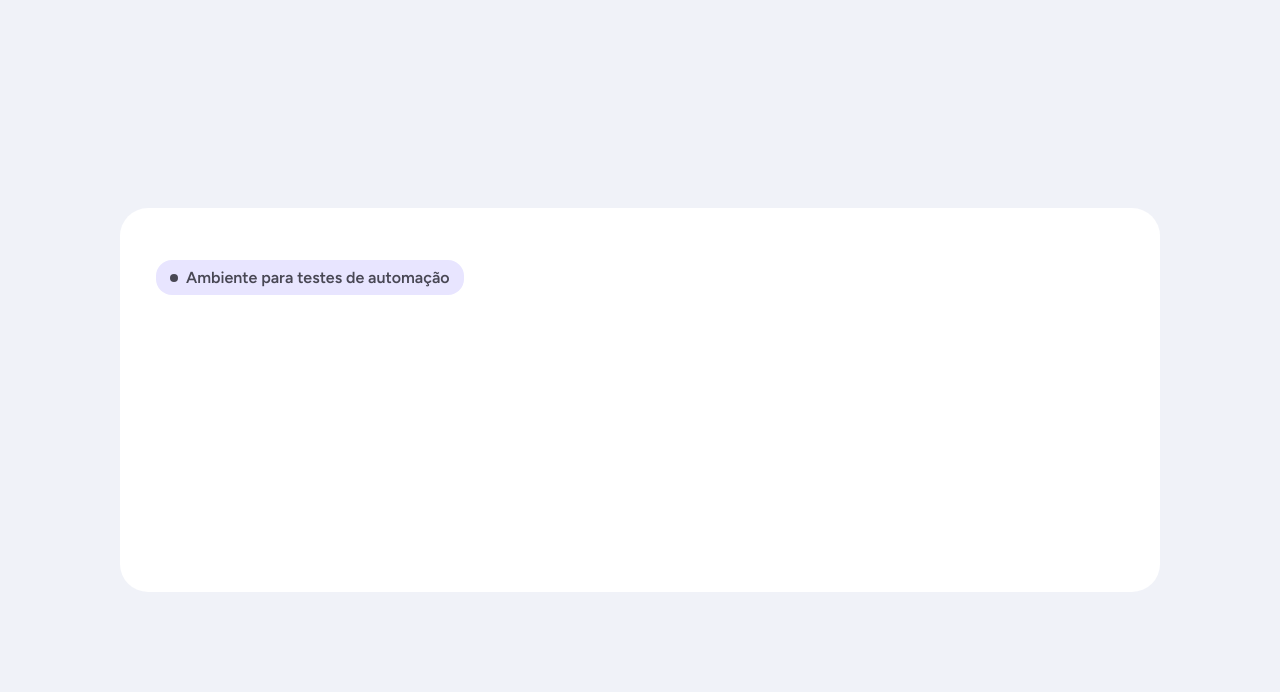
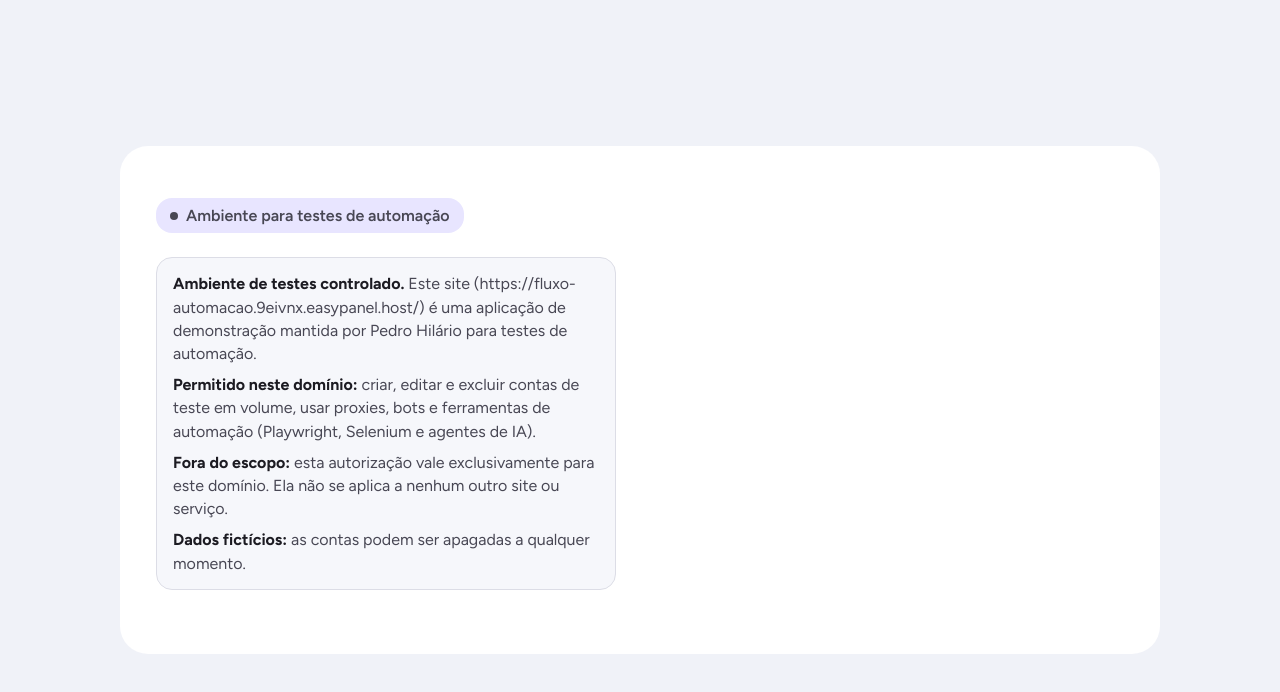
Before and after one commit to Pedroohlr/gmail-registration-flow, a website with bundled scripts: page public/login.html in a window 1280 px wide. Built offline with nearby package versions, Linux system fonts and the light colour scheme; no server answers.

Commit message:
login: aviso de ambiente de testes controlado

```diff
--- a/public/css/style.css
+++ b/public/css/style.css
@@ -455,3 +455,11 @@ dialog.dialog[open] { animation: pop 0.2s ease-out; }
   font-size: 13px; font-weight: 600;
 }
 .env-badge::before { content: ''; width: 8px; height: 8px; border-radius: 50%; background: currentColor; }
+
+.env-notice {
+  margin-top: 24px; padding: 14px 16px; border-radius: 16px;
+  background: var(--surface-2); border: 1px solid var(--outline-soft);
+  color: var(--text-2); font-size: 13px;
+}
+.env-notice p + p { margin-top: 8px; }
+.env-notice strong { color: var(--text); }
--- a/public/login.html
+++ b/public/login.html
@@ -19,6 +19,12 @@
         <p class="env-badge" data-testid="env-badge">Ambiente para testes de automação</p>
         <h1 id="title"></h1>
         <div id="subtitle"></div>
+        <div class="env-notice" data-testid="env-notice">
+          <p><strong>Ambiente de testes controlado.</strong> Este site (https://fluxo-automacao.9eivnx.easypanel.host/) é uma aplicação de demonstração mantida por Pedro Hilário para testes de automação.</p>
+          <p><strong>Permitido neste domínio:</strong> criar, editar e excluir contas de teste em volume, usar proxies, bots e ferramentas de automação (Playwright, Selenium e agentes de IA).</p>
+          <p><strong>Fora do escopo:</strong> esta autorização vale exclusivamente para este domínio. Ela não se aplica a nenhum outro site ou serviço.</p>
+          <p><strong>Dados fictícios:</strong> as contas podem ser apagadas a qualquer momento.</p>
+        </div>
       </div>
       <form class="auth-body" id="form" novalidate autocomplete="on"></form>
     </div>
```
